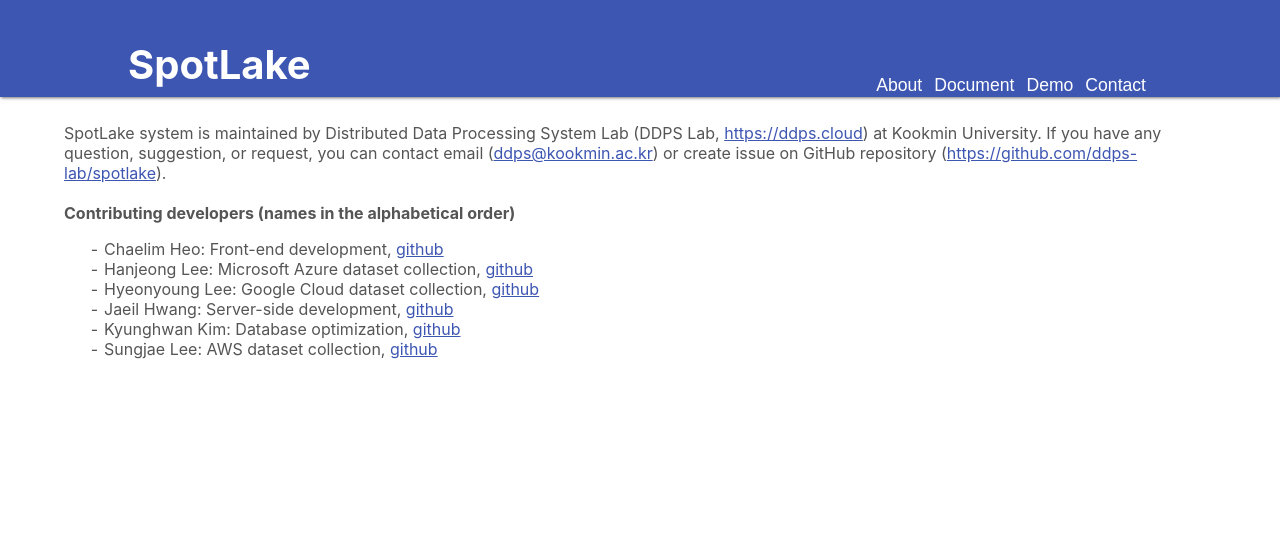
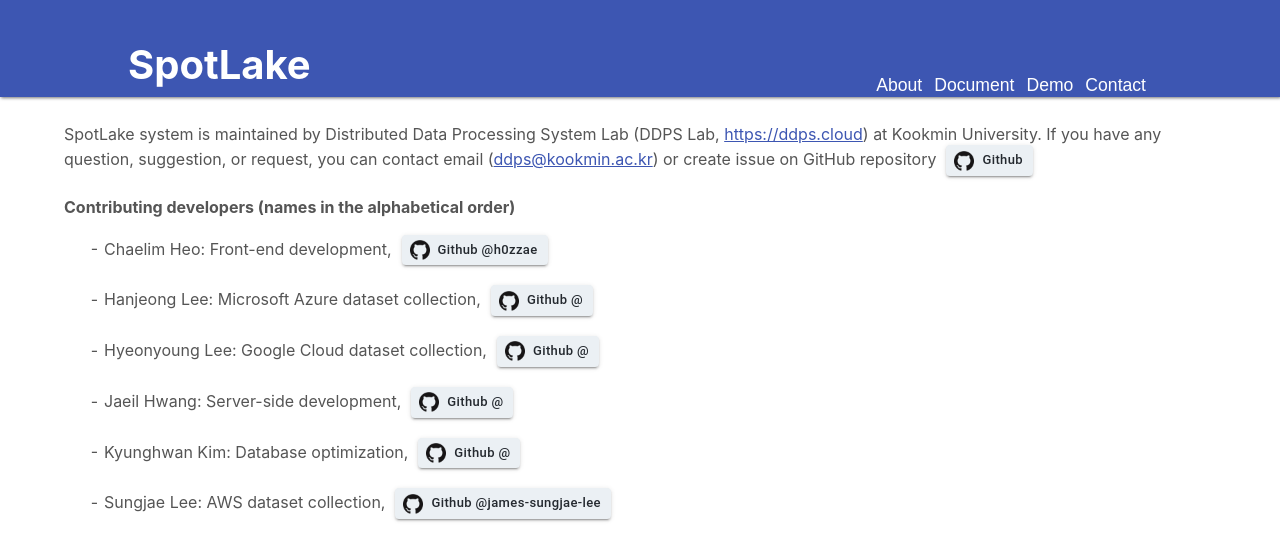
Before and after one commit to ddps-lab/spotlake, a React (Create React App) app in the folder frontend/: page /contact in a window 1280 px wide. Shown: the top 560 px of the page. Built offline with nearby package versions, Linux system fonts and the light colour scheme; what @mui/x-data-grid-pro would draw is missing.

Commit message:
add customButton

```diff
--- a/frontend/src/UI/styles.js
+++ b/frontend/src/UI/styles.js
@@ -1,5 +1,23 @@
 import styled from "styled-components";
+import {createTheme} from "@mui/material/styles";
+import {Button} from "@mui/material";
 
+export const theme = createTheme({
+    palette : {
+        github : {
+            light : "#eee",
+            dark : "#b8b9ba",
+            main: '#ebf0f4',
+            contrastText: '#24292f',
+        },
+        GoogleForm :{
+            light : "rgb(240,235,248)",
+            dark : "rgb(130,104,181)",
+            main: 'rgba(103,58,183, 0.5)',
+            contrastText: '#fff',
+        }
+    }
+})
 export const Wrapper = styled.div`
   padding-top: 10px;
   display: flex;
@@ -29,10 +47,23 @@
 export const ContentBox = styled.div`
   text-align: left;
   color: #555;
+  line-height: 1.4em;
   & ul {
-    list-style-type: '- '
+    list-style-type: '- ';
   }
   & a {
     color : #3d56b2;
   }
+  & ul.contribute_developers li {
+    margin-bottom: 20px;
+  }
 `;
+export const ButtonICon = styled.img`
+  max-height: 20px;
+  max-width: 20px;
+`
+export const CustomButton = styled(Button)`
+  ${(props) => props.padding? 'padding : '+ props.padding : null} !important;
+  margin : ${(props) => props.margin? props.margin : 0} !important;
+  text-transform: none !important;
+`
--- a/frontend/src/pages/about/about.js
+++ b/frontend/src/pages/about/about.js
@@ -1,6 +1,7 @@
 import React from "react";
-import {ContentBox, Box, SubTitle, Title, Wrapper} from "../../UI/styles";
-
+import {ContentBox, Box, SubTitle, Wrapper, ButtonICon, theme, CustomButton} from "../../UI/styles";
+import GitHubButton from 'react-github-btn'
+import { ThemeProvider } from '@mui/material/styles';
 function About () {
     return (
         <Wrapper padding={`1rem 4rem`}>
@@ -16,12 +17,30 @@
                     If you are interested in an analysis of the SpotLake datasets or system implementation, check the latest version of the SpotLake paper which is published in IISWC 2022. We also published an older version of the paper through arXiv.
                     <ul>
                         <li>IISWC 2022 paper (link will be available soon)</li>
-                        <li>arXiv paper (<a href="https://arxiv.org/abs/2202.02973">https://arxiv.org/abs/2202.02973</a>)</li>
+                        <li>arXiv paper (<a href="https://arxiv.org/abs/2202.02973" target={"_blank"}>https://arxiv.org/abs/2202.02973</a>)</li>
                     </ul>
                     Every source code and the issue of the SpotLake system is maintained through the GitHub repository. Anyone interested in the SpotLake system could contribute to the code. You can check the star button if you are intriguing this open-source project.
                     <ul>
-                        <li>GitHub Link (<a href="https://github.com/ddps-lab/spotlake">https://github.com/ddps-lab/spotlake</a>)</li>
-                        <li>GitHub Star (star 버튼 만드는 법 참고: <a href="https://buttons.github.io">https://buttons.github.io</a>)</li>
+                        <li>
+                            <ThemeProvider theme={theme}>
+                                <CustomButton
+                                    startIcon={<ButtonICon src={process.env.PUBLIC_URL + "/icon/GitHub-Mark-120px-plus.png"} />}
+                                    color={"github"}
+                                    variant="contained"
+                                    onClick={() => {window.open('https://github.com/ddps-lab')}}
+                                    >Github</CustomButton>
+                            </ThemeProvider>
+                        </li>
+                        <li style={{marginTop : "20px"}}>
+                            <ThemeProvider theme={theme}>
+                                <CustomButton
+                                    startIcon={<ButtonICon src={process.env.PUBLIC_URL + "/icon/GitHub-Mark-120px-plus.png"} />}
+                                    color={"github"}
+                                    variant="contained"
+                                    onClick={() => {window.open('https://github.com/ddps-lab/spotlake')}}
+                                >Star</CustomButton>
+                            </ThemeProvider>
+                        </li>
                     </ul>
                 </ContentBox>
             </Box>
@@ -30,7 +49,14 @@
                 <ContentBox className="about">
                     We can not provide the full dataset through this web-service because the dataset is too large. Those who want to access the full dataset of the SpotLake system, please fill out the google form below and we will give you access permission for the full dataset.
                     <ul>
-                        <li>Google Form Link (<a color={"#3d56b2"} href="link">link</a>)</li>
+                        <ThemeProvider theme={theme}>
+                            <CustomButton
+                                startIcon={<ButtonICon src={"https://upload.wikimedia.org/wikipedia/commons/thumb/5/5b/Google_Forms_2020_Logo.svg/1489px-Google_Forms_2020_Logo.svg.png"} />}
+                                color={"GoogleForm"}
+                                variant="contained"
+                                onClick={() => {window.open('https://forms.gle/FKqFVYUAJgGH34nJ7')}}
+                            >Google Form</CustomButton>
+                        </ThemeProvider>
                     </ul>
                 </ContentBox>
             </Box>
--- a/frontend/src/pages/contact/contact.js
+++ b/frontend/src/pages/contact/contact.js
@@ -1,34 +1,106 @@
 import React from "react";
-import {ContentBox, Box, SubTitle, Title, Wrapper} from "../../UI/styles";
+import {ContentBox, Box, SubTitle, Title, Wrapper, theme, CustomButton, ButtonICon} from "../../UI/styles";
+import {ThemeProvider} from "@mui/material/styles";
 
 function Contact () {
     return (
         <Wrapper padding={`1rem 4rem`}>
             <Box column align={'flex-start'} gap={1} margin={`20px 0`}>
                 <ContentBox className="contact">
-                    SpotLake system is maintained by Distributed Data Processing System Lab (DDPS Lab, <a href="https://ddps.cloud">https://ddps.cloud</a>) at Kookmin University. If you have any question, suggestion, or request, you can contact email (<a href="mailto:ddps@kookmin.ac.kr">ddps@kookmin.ac.kr</a>) or create issue on GitHub repository (<a href="https://github.com/ddps-lab/spotlake">https://github.com/ddps-lab/spotlake</a>).
+                    SpotLake system is maintained by Distributed Data Processing System Lab (DDPS Lab, <a href="https://ddps.cloud" target={"_blank"}>https://ddps.cloud</a>) at Kookmin University.
+                    If you have any question, suggestion, or request, you can contact email (<a href="mailto:ddps@kookmin.ac.kr">ddps@kookmin.ac.kr</a>) or create issue on GitHub repository
+                    <ThemeProvider theme={theme}>
+                        <CustomButton
+                            size={"small"}
+                            margin={"0 0 0 10px"}
+                            startIcon={<ButtonICon src={process.env.PUBLIC_URL + "/icon/GitHub-Mark-120px-plus.png"} />}
+                            color={"github"}
+                            variant="contained"
+                            onClick={() => {window.open('https://github.com/ddps-lab/spotlake')}}
+                        >Github</CustomButton>
+                    </ThemeProvider>
                 </ContentBox>
             </Box>
             <Box column align={'flex-start'} gap={1} margin={`0`}>
                 <ContentBox>
                     <b>Contributing developers (names in the alphabetical order)</b>
-                    <ul>
-                        <li>Chaelim Heo: Front-end development, <a href="https://github.com/h0zzae">github</a>
+                    <ul className={"contribute_developers"}>
+                        <li>Chaelim Heo: Front-end development,
+                            <ThemeProvider theme={theme}>
+                                <CustomButton
+                                    size={"small"}
+                                    margin={"0 0 0 10px"}
+                                    startIcon={<ButtonICon src={process.env.PUBLIC_URL + "/icon/GitHub-Mark-120px-plus.png"} />}
+                                    color={"github"}
+                                    variant="contained"
+                                    onClick={() => {window.open('https://github.com/h0zzae')}}
+                                >Github @h0zzae</CustomButton>
+                            </ThemeProvider>
                         </li>
                         <li>
-                            Hanjeong Lee: Microsoft Azure dataset collection, <a href="https://github.com/">github</a>
+                            Hanjeong Lee: Microsoft Azure dataset collection,
+                            <ThemeProvider theme={theme}>
+                                <CustomButton
+                                    size={"small"}
+                                    margin={"0 0 0 10px"}
+                                    startIcon={<ButtonICon src={process.env.PUBLIC_URL + "/icon/GitHub-Mark-120px-plus.png"} />}
+                                    color={"github"}
+                                    variant="contained"
+                                    onClick={() => {window.open('https://github.com/')}}
+                                >Github @</CustomButton>
+                            </ThemeProvider>
                         </li>
                         <li>
-                            Hyeonyoung Lee: Google Cloud dataset collection, <a href="https://github.com/">github</a>
+                            Hyeonyoung Lee: Google Cloud dataset collection,
+                            <ThemeProvider theme={theme}>
+                                <CustomButton
+                                    size={"small"}
+                                    margin={"0 0 0 10px"}
+                                    startIcon={<ButtonICon src={process.env.PUBLIC_URL + "/icon/GitHub-Mark-120px-plus.png"} />}
+                                    color={"github"}
+                                    variant="contained"
+                                    onClick={() => {window.open('https://github.com/')}}
+                                >Github @</CustomButton>
+                            </ThemeProvider>
                         </li>
                         <li>
-                            Jaeil Hwang: Server-side development, <a href="https://github.com/">github</a>
+                            Jaeil Hwang: Server-side development,
+                            <ThemeProvider theme={theme}>
+                                <CustomButton
+                                    size={"small"}
+                                    margin={"0 0 0 10px"}
+                                    startIcon={<ButtonICon src={process.env.PUBLIC_URL + "/icon/GitHub-Mark-120px-plus.png"} />}
+                                    color={"github"}
+                                    variant="contained"
+                                    onClick={() => {window.open('https://github.com/')}}
+                                >Github @</CustomButton>
+                            </ThemeProvider>
                         </li>
                         <li>
-                            Kyunghwan Kim: Database optimization, <a href="https://github.com/">github</a>
+                            Kyunghwan Kim: Database optimization,
+                            <ThemeProvider theme={theme}>
+                                <CustomButton
+                                    size={"small"}
+                                    margin={"0 0 0 10px"}
+                                    startIcon={<ButtonICon src={process.env.PUBLIC_URL + "/icon/GitHub-Mark-120px-plus.png"} />}
+                                    color={"github"}
+                                    variant="contained"
+                                    onClick={() => {window.open('https://github.com/h0zzae')}}
+                                >Github @</CustomButton>
+                            </ThemeProvider>
                         </li>
                         <li>
-                            Sungjae Lee: AWS dataset collection, <a href="https://github.com/james-sungjae-lee">github</a>
+                            Sungjae Lee: AWS dataset collection,
+                            <ThemeProvider theme={theme}>
+                                <CustomButton
+                                    size={"small"}
+                                    margin={"0 0 0 10px"}
+                                    startIcon={<ButtonICon src={process.env.PUBLIC_URL + "/icon/GitHub-Mark-120px-plus.png"} />}
+                                    color={"github"}
+                                    variant="contained"
+                                    onClick={() => {window.open('https://github.com/james-sungjae-lee')}}
+                                >Github @james-sungjae-lee</CustomButton>
+                            </ThemeProvider>
                         </li>
                     </ul>
                 </ContentBox>
```
Also changed, not shown: frontend/public/icon/GitHub-Mark-120px-plus.png (added), frontend/public/icon/GitHub-Mark-Light-120px-plus.png (added).
